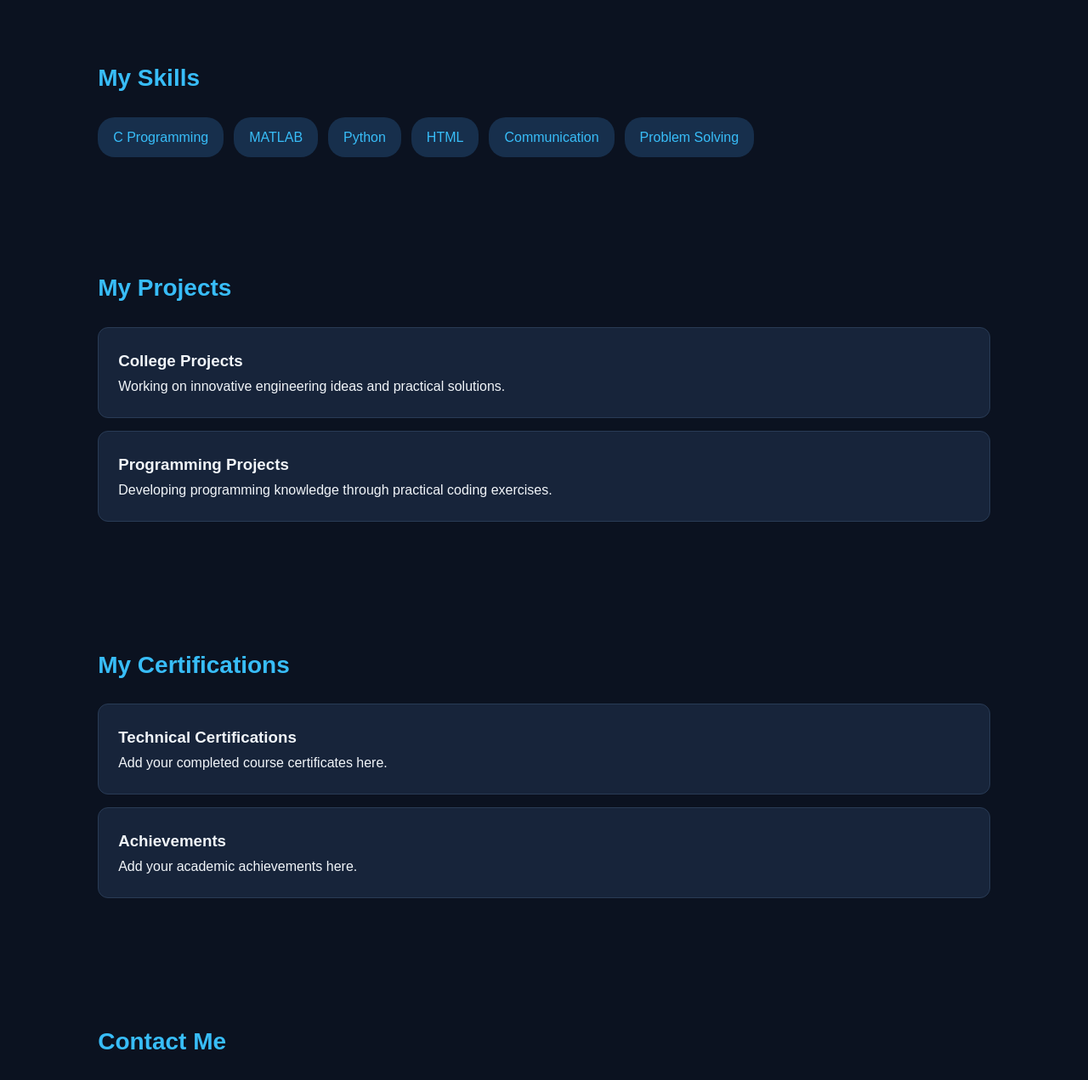
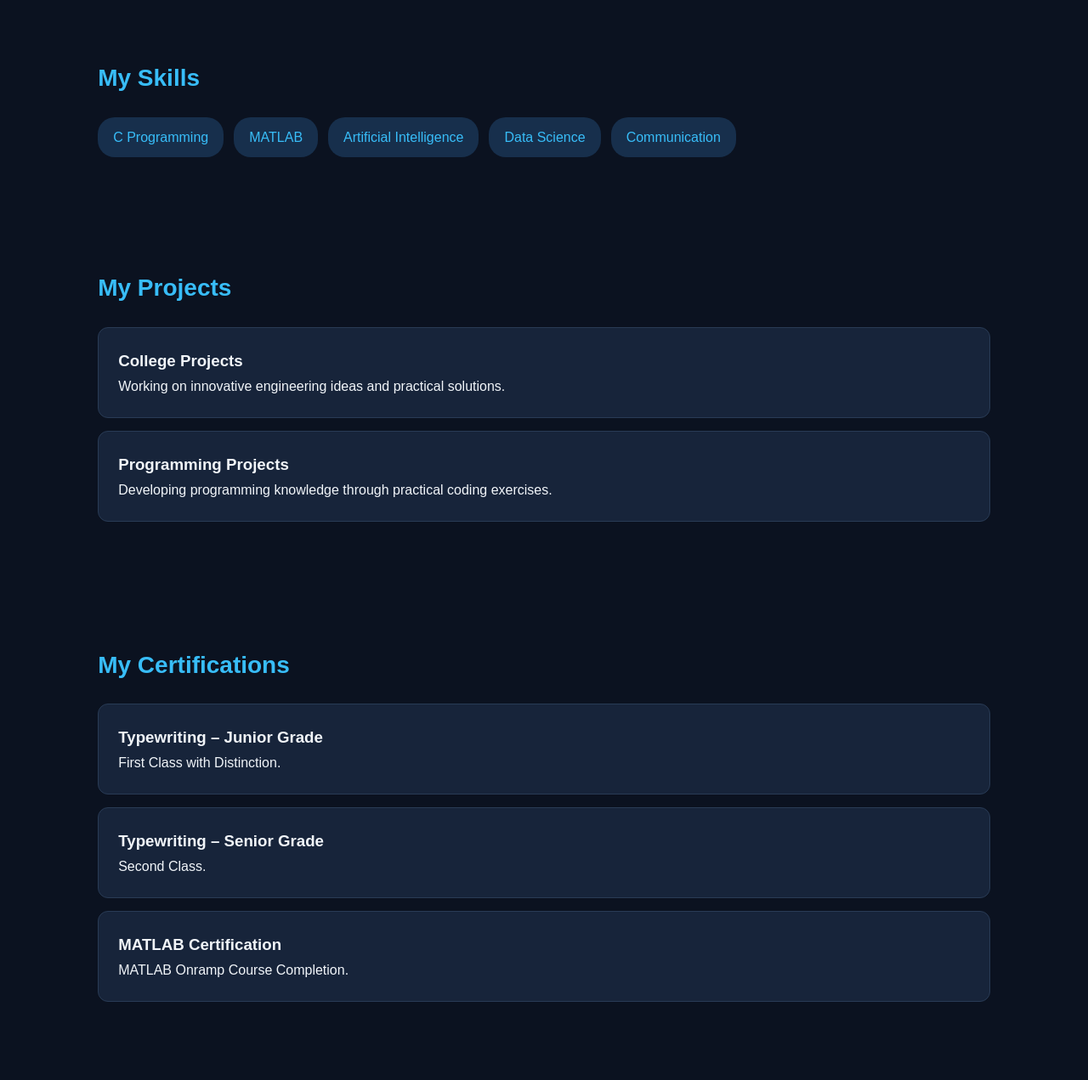
Before and after one commit to rakshana-marikannan/rakshana-marikannan.github.io, a plain HTML site: page index.html in a window 1280 px wide. Shown: the part 1080-2351 px from the top of the page at 85% size. Drawn offline with Linux system fonts and the light colour scheme.

Commit message:
Update my portfolio

```diff
--- a/index.html
+++ b/index.html
@@ -207,10 +207,9 @@ footer {
     <div class="skills">
         <span>C Programming</span>
         <span>MATLAB</span>
-        <span>Python</span>
-        <span>HTML</span>
+        <span>Artificial Intelligence</span>
+        <span>Data Science</span>
         <span>Communication</span>
-        <span>Problem Solving</span>
     </div>
 
 </section>
@@ -242,13 +241,18 @@ footer {
     <h2 class="title">My Certifications</h2>
 
     <div class="card">
-        <h3>Technical Certifications</h3>
-        <p>Add your completed course certificates here.</p>
+        <h3>Typewriting – Junior Grade</h3>
+        <p>First Class with Distinction.</p>
     </div>
 
     <div class="card">
-        <h3>Achievements</h3>
-        <p>Add your academic achievements here.</p>
+        <h3>Typewriting – Senior Grade</h3>
+        <p>Second Class.</p>
+    </div>
+
+    <div class="card">
+        <h3>MATLAB Certification</h3>
+        <p>MATLAB Onramp Course Completion.</p>
     </div>
 
 </section>
```
